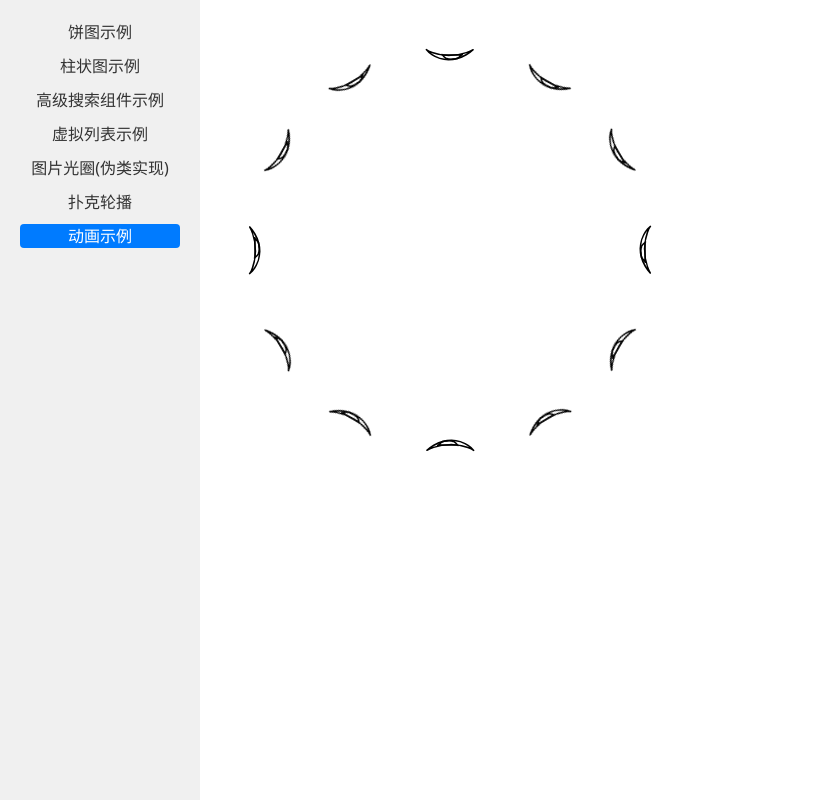
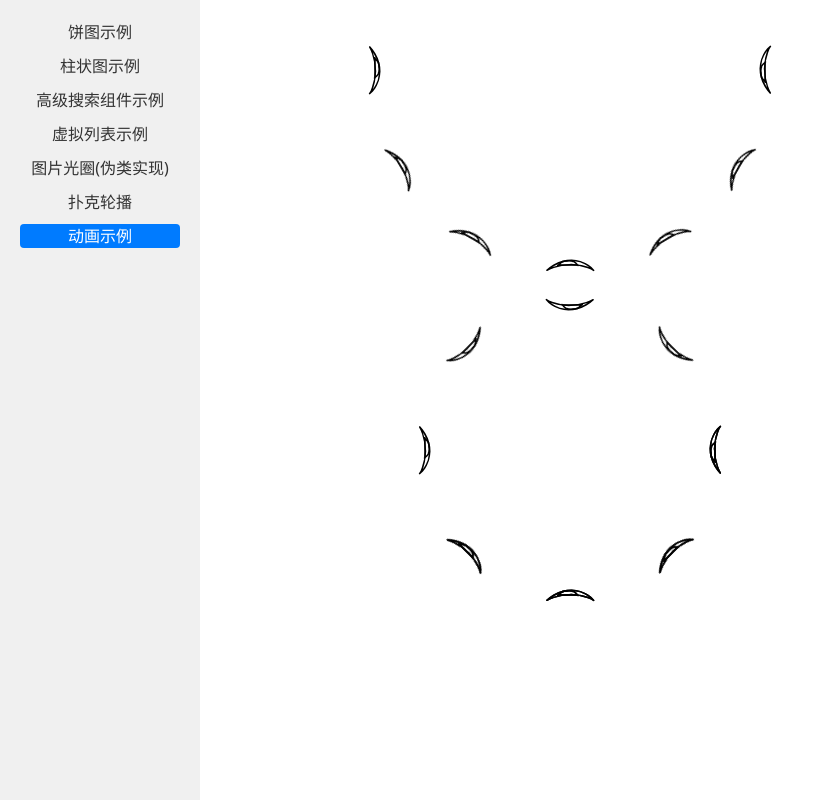
Before and after one commit to dingwanren/demos, a Vue app: page /animation in a window 1280 px wide. Shown: the whole page, without its empty margins (0-814 px from the left). Built offline with nearby package versions, Linux system fonts and the light colour scheme.

Commit message:
feat: 眼睛动画实现多个圆

```diff
--- a/src/views/AnimationExample.vue
+++ b/src/views/AnimationExample.vue
@@ -1,115 +1,88 @@
 <template>
   <div class="animation-example">
-    <div class="eyes-container">
+    <div
+      v-for="(circle, circleIndex) in circles"
+      :key="circleIndex"
+      class="circle-container"
+    >
       <div
-        v-for="i in 12"
-        :key="i"
-        :ref="el => { if (el && 'offsetHeight' in el) lottieContainers[i-1] = el as HTMLElement }"
+        v-for="(eye, eyeIndex) in eyes"
+        :key="eyeIndex"
         class="eye-container"
-        :style="getEyePosition(i)"
+        :ref="el => setEyeRef(el, circleIndex, eyeIndex)"
+        :style="getEyeStyle(circleIndex, eyeIndex)"
       ></div>
     </div>
   </div>
 </template>
 
 <script setup lang="ts">
-import { ref, onMounted, type Ref } from "vue";
-import lottie from "lottie-web";
-import eyeAnimation from "@/assets/eye.json";
+import { ref, onMounted, type Ref } from 'vue'
+import lottie, { type AnimationItem } from 'lottie-web'
+import eyeAnimation from '@/assets/eye.json'
 
-const lottieContainers = ref<HTMLElement[]>([]);
-const anims = ref<any[]>([]);
+interface CircleConfig {
+  radius: number
+  eyeCount: number
+}
 
-const radius = 200; // 圆形半径
-const center = { x: 200, y: 200 };
-const eyesCount = 12;
-const getEyePosition = (index: number) => {
-  const angle = (index / eyesCount) * Math.PI * 2;
+const circles = ref<CircleConfig[]>([
+  { radius: 200, eyeCount: 12 },
+  { radius: 150, eyeCount: 8 }
+])
+
+const eyes = ref(Array(12).fill(0))
+const eyeRefs = ref<(HTMLElement | null)[][]>([])
+const anims = ref<AnimationItem[][]>([])
+
+const setEyeRef = (el: HTMLElement | null, circleIndex: number, eyeIndex: number) => {
+  if (!eyeRefs.value[circleIndex]) {
+    eyeRefs.value[circleIndex] = []
+  }
+  eyeRefs.value[circleIndex][eyeIndex] = el
+}
+
+const getEyeStyle = (circleIndex: number, eyeIndex: number) => {
+  const circle = circles.value[circleIndex]
+  const angle = (eyeIndex / circle.eyeCount) * Math.PI * 2
   return {
-    left: `${center.x + radius * Math.cos(angle)}px`,
-    top: `${center.y + radius * Math.sin(angle)}px`,
-    transform: `rotate(${(index / eyesCount) * 360 + 90}deg)`,
-  };
-};
-class Eye {
-  animation: any;
-  container: HTMLElement | null;
-  constructor(animation: any, container: HTMLElement) {
-    this.container = container;
-    this.animation = lottie.loadAnimation({
-      container,
-      renderer: "svg",
-      loop: true,
-      autoplay: true,
-      animationData: animation,
-    });
+    left: `${circle.radius * Math.cos(angle)}px`,
+    top: `${circle.radius * Math.sin(angle)}px`,
+    transform: `rotate(${(eyeIndex / circle.eyeCount) * 360 + 90}deg)`
   }
 }
 
-class CircleContainer {
-  lottieContainers: Ref<HTMLElement[]>;
-  radius: number;
-  center: { x: number; y: number };
-  count: number;
-  eyes: Eye[] = [];
+onMounted(() => {
+  eyeRefs.value.forEach((circleEyes, circleIndex) => {
+    if (!anims.value[circleIndex]) {
+      anims.value[circleIndex] = []
+    }
 
-  constructor(
-    lottieContainers: Ref<HTMLElement[]>,
-    radius: number,
-    center: { x: number; y: number },
-    count: number
-  ) {
-    this.lottieContainers = lottieContainers;
-    this.radius = radius;
-    this.center = center;
-    this.count = count;
-    this.initEyes();
-  }
+    circleEyes.forEach((eyeContainer, eyeIndex) => {
+      if (eyeContainer) {
+        const anim = lottie.loadAnimation({
+          container: eyeContainer,
+          renderer: 'svg',
+          loop: true,
+          autoplay: true,
+          animationData: eyeAnimation
+        })
+        anims.value[circleIndex][eyeIndex] = anim
+      }
+    })
+  })
+})
 
-  initEyes() {
-    this.eyes = this.lottieContainers.value.map((container) => {
-      return new Eye(eyeAnimation, container);
-    });
+// 提供外部访问方法
+const setEyeSpeed = (circleIndex: number, eyeIndex: number, speed: number) => {
+  if (anims.value[circleIndex]?.[eyeIndex]) {
+    anims.value[circleIndex][eyeIndex].setSpeed(speed)
   }
 }
 
-const circlesConfig = [
-  {
-    lottieContainers,
-    radius: 200,
-    center: { x: 200, y: 200 },
-    count: 12,
-  },
-  {
-    lottieContainers,
-    radius: 300,
-    center: { x: 300, y: 250 },
-    count: 18,
-  },
-  {
-    lottieContainers,
-    radius: 400,
-    center: { x: 350, y: 300 },
-    count: 24,
-  },
-];
-const circles = circlesConfig.map(config => new CircleContainer(config.lottieContainers, config.radius, config.center, config.count))
-
-onMounted(() => {
-  lottieContainers.value.forEach((container, index) => {
-    if (container) {
-      const anim = lottie.loadAnimation({
-        container,
-        renderer: "svg",
-        loop: true,
-        autoplay: true,
-        animationData: eyeAnimation,
-      });
-
-      anims.value.push(anim);
-    }
-  });
-});
+defineExpose({
+  setEyeSpeed
+})
 </script>
 
 <style scoped>
@@ -122,19 +95,18 @@ onMounted(() => {
   height: 100%;
 }
 
-.eyes-container {
+.circle-container {
   position: relative;
-  width: 100%;
-  height: 100%;
-  transform-origin: 230px 230px /*center center*/;
-  animation: rotate 10s linear infinite;
-  will-change: transform;
+  width: 400px;
+  height: 400px;
+  margin: 20px auto;
 }
 
 .eye-container {
   position: absolute;
   width: 60px;
   height: 60px;
+  transform-origin: center;
 }
 
 @keyframes rotate {
```
